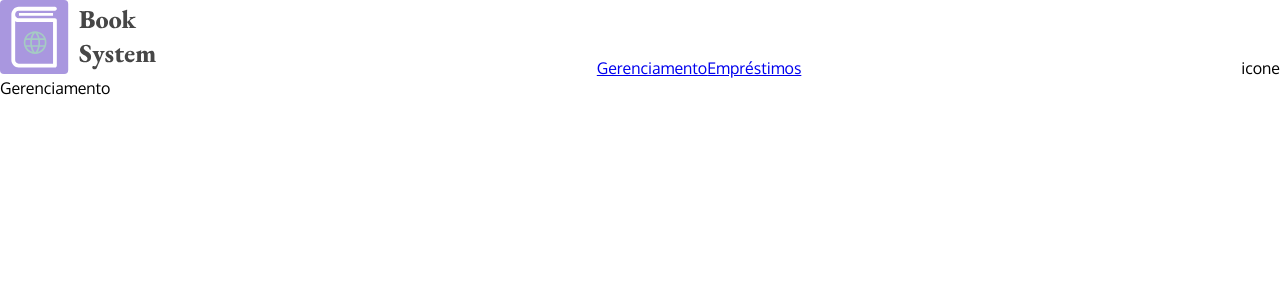
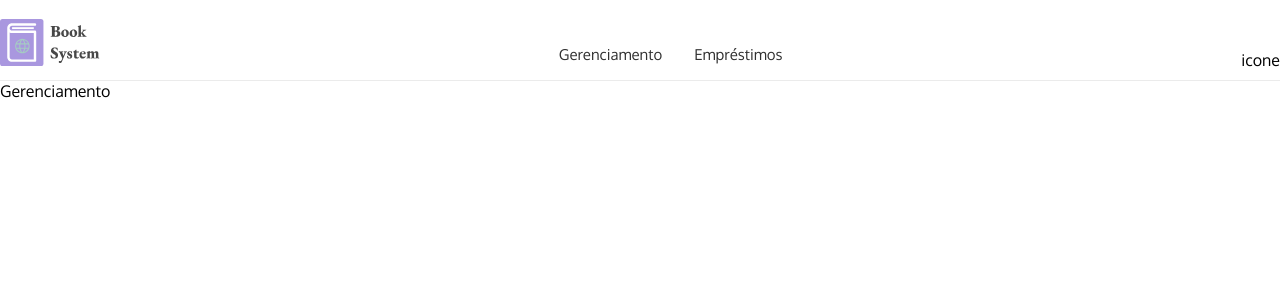
Before and after one commit to JV-projects/BookSystem, a React (Vite) app in the folder BookSystemFront/: page /gerenciamento in a window 1280 px wide. Shown: the top 300 px of the page. Built offline with nearby package versions, Linux system fonts and the light colour scheme.

Commit message:
NavBar | Estilizando itens de navegação

```diff
--- a/BookSystemFront/src/components/global/NavBar/NavBar.jsx
+++ b/BookSystemFront/src/components/global/NavBar/NavBar.jsx
@@ -1,5 +1,5 @@
 import { Link } from "react-router-dom"
-import logo from "../../../../public/assets/images/logo.svg"
+import logo from "/assets/images/logo.svg"
 import estilo from './NavBar.module.css'
 
 function NavBar(){
@@ -7,12 +7,13 @@ function NavBar(){
         <nav className={estilo.navbar}>
             <div className={estilo.nav_content}>
 
-                <div className="logo">
+                <div className={estilo.logo}>
                     <img src={logo} alt="Logo do sistema BookSystem" />
                 </div>
-                <ul>
+                <ul className={estilo.ul}>
                     <Link to="/gerenciamento">Gerenciamento</Link>
                     <Link to="/historico">Empréstimos</Link>
+                    <div className={estilo.bg}></div>
                 </ul>
                 <div className="conta">icone</div>
             </div>
--- a/BookSystemFront/src/components/global/NavBar/NavBar.module.css
+++ b/BookSystemFront/src/components/global/NavBar/NavBar.module.css
@@ -1,5 +1,8 @@
 .navbar{
     width: 100vw;
+    background-color: #fff;
+    border-bottom: 1px solid #ebebeb;
+    padding-bottom: 10px;
 }
 
 .nav_content{
@@ -7,4 +10,56 @@
     display: flex;
     justify-content: space-between;
     align-items: end;
+    margin: auto;
+    height: 70px;
 }
+
+.logo{
+    width: 100px;
+}
+
+.logo img{
+    width: 100%;
+}
+
+.ul{
+   display: flex;
+   gap: 20px;
+   position: relative;
+}
+
+.ul a{
+    position: relative;
+    width: calc(100% / 2);
+    color: #303030;
+    text-decoration: none;
+    padding: 6px;
+    border-radius: 4px;
+    font-size: 15px;
+    z-index: 1;
+}
+
+.ul a:hover{
+    color: #000;
+}
+
+.bg{
+    position: absolute;
+    top: 0;
+    bottom: 0;
+    width: calc(100% / 2);
+    left: 0;
+    border-radius: 4px;
+    transition: 0.2s all;
+}
+
+
+.ul a:hover:nth-child(1) ~ .bg{
+    background-color: #f1f1f1;
+    left: 0;
+}
+
+.ul a:hover:nth-child(2) ~ .bg{
+    background-color: #f1f1f1;
+    left: calc(100% / 1.85);
+}
```
